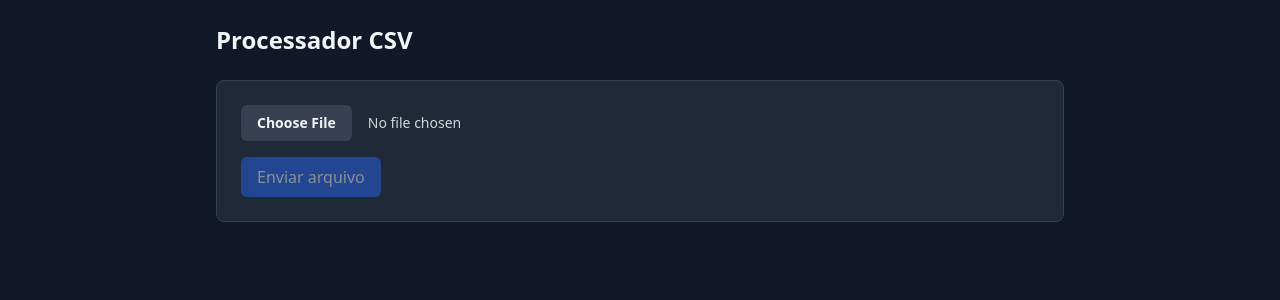
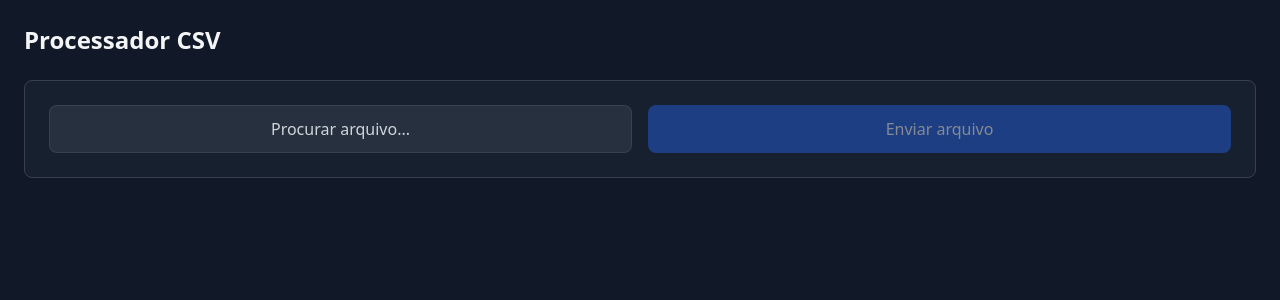
Before and after one commit to fabiodelllima/processador-csv-fullstack, a React (Vite) app in the folder frontend/: page / in a window 1280 px wide. Shown: the top 300 px of the page. Built offline with nearby package versions, Linux system fonts and the light colour scheme.

Commit message:
refactor(frontend): Refinamento na página Home

```diff
--- a/frontend/src/pages/Home.tsx
+++ b/frontend/src/pages/Home.tsx
@@ -1,5 +1,16 @@
 import { StatusDots } from "../components/StatusDots";
 import { useCsvProcessor } from "../hooks/useCsvProcessor";
+
+const translateStatus = (status: string) => {
+  const translations: Record<string, string> = {
+    success: "Sucesso",
+    processing: "Processando",
+    failed: "Falha",
+    error: "Erro",
+  };
+
+  return translations[status] || status;
+};
 
 export const Home = () => {
   const {
@@ -14,33 +25,56 @@ export const Home = () => {
 
   return (
     <div className="min-h-screen bg-gray-900 text-gray-100">
-      <div className="max-w-4xl mx-auto p-6">
-        <h1 className="text-2xl font-bold mb-6">Processador CSV</h1>
-        <div className="mb-8 p-6 border border-gray-700 rounded-lg bg-gray-800 shadow-sm">
+      <div className="max-w-7xl mx-auto p-4 sm:p-6">
+        <h1 className="text-2xl font-bold mb-6 text-center sm:text-left">
+          Processador CSV
+        </h1>
+        <div className="mb-8 p-4 sm:p-6 border border-gray-700 rounded-lg bg-gray-800/50 shadow-sm">
+          <div className="grid grid-cols-1 sm:grid-cols-2 gap-4">
+            <div className="flex flex-col gap-2">
+              <label className="relative group">
                 <input
                   type="file"
                   accept=".csv"
                   onChange={handleFileSelect}
-            className="mb-4 block w-full text-sm text-gray-300 file:mr-4 file:py-2 file:px-4 file:rounded-md file:border-0
-                     file:text-sm file:font-semibold file:bg-gray-700 file:text-gray-100 hover:file:bg-gray-600"
+                  className="sr-only peer"
                 />
+                <span
+                  className="flex items-center justify-center w-full h-12 cursor-pointer rounded-lg
+                             bg-gray-700/50 text-gray-300 border border-gray-600/50
+                             group-hover:bg-gray-600/50 peer-focus:ring-2
+                             peer-focus:ring-blue-500/50 transition-all duration-200"
+                >
+                  Procurar arquivo...
+                </span>
+              </label>
+              {file && (
+                <div className="text-sm text-gray-400 px-1 truncate">
+                  Arquivo selecionado: {file.name}
+                </div>
+              )}
+            </div>
             <button
               onClick={processFile}
-            disabled={!file || isUploading}
-            className="bg-blue-600 text-gray-100 px-4 py-2 rounded-md hover:bg-blue-700
-                     disabled:opacity-50 disabled:cursor-not-allowed"
+              disabled={
+                !file || isUploading || (file && file.type !== "text/csv")
+              }
+              className="h-12 bg-blue-600/90 text-gray-100 rounded-lg hover:bg-blue-700/90
+                       disabled:opacity-50 disabled:cursor-not-allowed transition-all duration-200"
             >
               {isUploading ? "Enviando..." : "Enviar arquivo"}
             </button>
+          </div>
+
           {error && (
-            <div className="mt-4 p-4 bg-red-900/50 text-red-200 rounded-md border border-red-700">
+            <div className="mt-4 p-4 bg-red-900/50 text-red-200 rounded-lg border border-red-700/50">
               {error}
             </div>
           )}
         </div>
 
         {status && (
-          <div className="mb-8 p-6 border border-gray-700 rounded-lg bg-gray-800 shadow-sm">
+          <div className="mb-8 p-4 sm:p-6 border border-gray-700 rounded-lg bg-gray-800 shadow-sm">
             <h2 className="text-xl font-semibold mb-4">
               Status do Processamento
             </h2>
@@ -54,16 +88,17 @@ export const Home = () => {
                     : "bg-red-500"
                 }`}
               />
-              <span className="capitalize pb-0.5">{status}</span>
+              <span className="capitalize pb-0.5">
+                {translateStatus(status)}
+              </span>
             </div>
           </div>
         )}
 
         {result?.data && (
-          <div className="p-6 border border-gray-700 rounded-lg bg-gray-800 shadow-sm">
+          <div className="p-4 sm:p-6 border border-gray-700 rounded-lg bg-gray-800 shadow-sm">
             <h2 className="text-xl font-semibold mb-4">Resultados</h2>
-
-            <div className="grid grid-cols-2 gap-4 mb-6">
+            <div className="grid grid-cols-1 sm:grid-cols-2 lg:grid-cols-4 gap-4 mb-6">
               <div className="p-4 bg-gray-700 rounded-md">
                 <p className="text-sm text-gray-400">Total de Registros</p>
                 <p className="text-2xl font-semibold">
@@ -92,25 +127,38 @@ export const Home = () => {
                 </p>
               </div>
             </div>
-
             <div className="overflow-x-auto rounded-lg border border-gray-700">
               <table className="w-full text-sm">
                 <thead className="bg-gray-700">
                   <tr>
-                    <th className="p-3 text-left">Cliente</th>
-                    <th className="p-3 text-left">CPF/CNPJ</th>
-                    <th className="p-3 text-left">Contrato</th>
-                    <th className="p-3 text-right">Valor Total</th>
-                    <th className="p-3 text-center">Status</th>
+                    <th className="p-3 text-left whitespace-nowrap">Cliente</th>
+                    <th className="p-3 text-left whitespace-nowrap">
+                      CPF/CNPJ
+                    </th>
+                    <th className="p-3 text-left whitespace-nowrap">
+                      Contrato
+                    </th>
+                    <th className="p-3 text-right whitespace-nowrap">
+                      Valor Total
+                    </th>
+                    <th className="p-3 text-center whitespace-nowrap">
+                      Status
+                    </th>
                   </tr>
                 </thead>
                 <tbody className="divide-y divide-gray-700">
                   {result.data.data.map((record, index) => (
                     <tr key={index} className="hover:bg-gray-700/50">
-                      <td className="p-3">{record.nmClient}</td>
-                      <td className="p-3">{record.nrCpfCnpj}</td>
-                      <td className="p-3">{record.nrContrato}</td>
-                      <td className="p-3 text-right">
+                      <td className="p-3 whitespace-nowrap">
+                        {record.nmClient}
+                      </td>
+                      <td className="p-3 whitespace-nowrap">
+                        {record.nrCpfCnpj}
+                      </td>
+                      <td className="p-3 whitespace-nowrap">
+                        {record.nrContrato}
+                      </td>
+                      <td className="p-3 text-right whitespace-nowrap">
                         {new Intl.NumberFormat("pt-BR", {
                           style: "currency",
                           currency: "BRL",
```
Lines whose indentation alone changed are shown as unchanged.
